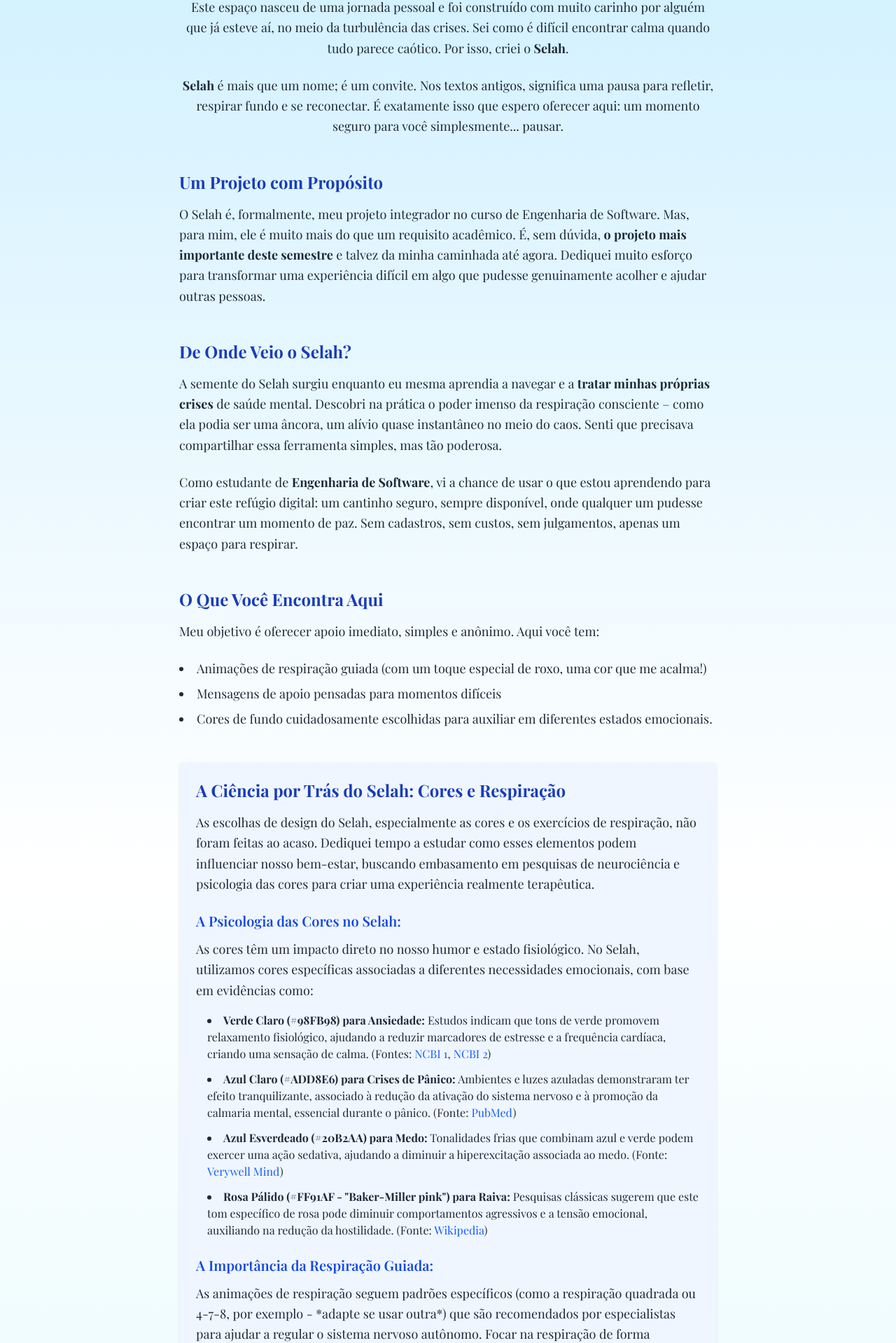
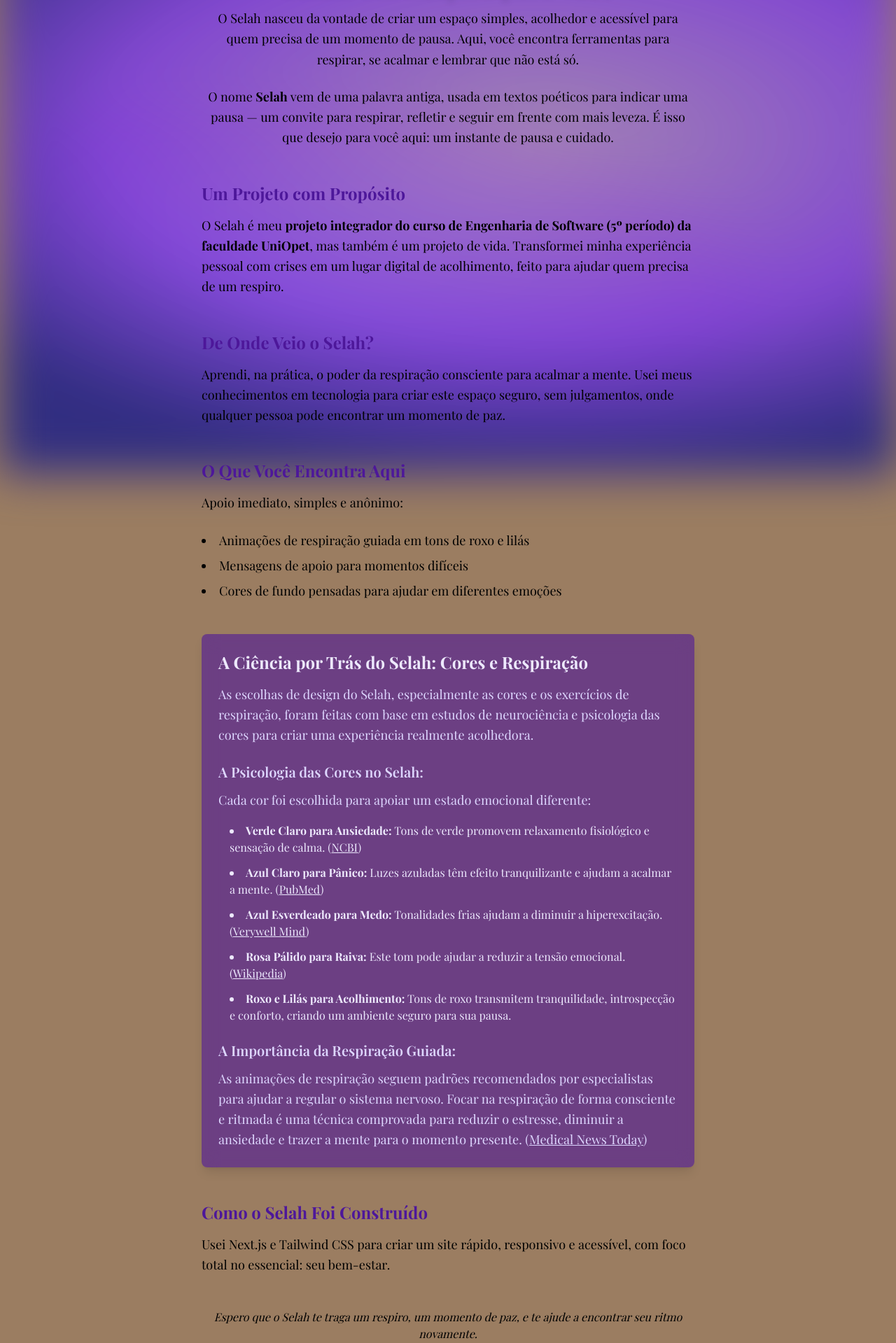
Before and after one commit to leticiael/selah-app, a Next.js app: page /sobre in a window 1280 px wide. Shown: the part 124-2043 px from the top of the page at 70% size. Built offline with nearby package versions, Linux system fonts and the light colour scheme; a web font is replaced by a local one.

Commit message:
about us

```diff
--- a/src/app/medo/page.tsx
+++ b/src/app/medo/page.tsx
@@ -137,8 +137,8 @@ export default function MedoPage() {
             <h1 className="text-2xl sm:text-3xl font-semibold text-indigo-100 mt-6 sm:mt-12 mb-2 text-center leading-tight">
               {sel.label} de Respiração
             </h1>
-            <div className="mb-8 sm:mb-16"></div>
-            <p className="mb-6 sm:mb-8 text-indigo-100 text-center text-base sm:text-lg">
+            <div className="mb-12 sm:mb-24"></div>
+            <p className="mb-8 sm:mb-12 text-indigo-100 text-center text-base sm:text-lg">
               {phase === "inhale"
                 ? "Inspire com calma"
                 : phase === "hold"
--- a/src/app/sobre/page.tsx
+++ b/src/app/sobre/page.tsx
@@ -1,114 +1,132 @@
+"use client";
 export default function Sobre() {
   return (
-      <main className="min-h-screen bg-gradient-to-b from-[#d0f0ff] via-white to-[#dff9fb] text-gray-800 px-6 py-16 md:px-24 transition-all duration-700 ease-in-out">
-        <div className="max-w-3xl mx-auto">
+    <main className="relative min-h-screen w-full overflow-x-hidden flex flex-col items-center justify-center px-0 py-0">
+      {/* Fundo animado com gradiente roxo/lilás escuro e blur */}
+      <div
+        className="fixed inset-0 -z-10 animate-gradient-move"
+        style={{
+          background:
+            "radial-gradient(ellipse 80% 60% at 60% 40%, #a78bfa88 0%, #7c3aedcc 60%, #312e81 100%), radial-gradient(ellipse 60% 40% at 30% 70%, #c4b5fd55 0%, #a21caf44 80%, transparent 100%)",
+          filter: "blur(32px)",
+          transition: "background 1s",
+        }}
+      />
+      <div className="max-w-3xl mx-auto px-4 sm:px-8 py-12 sm:py-20">
         {/* Introdução com Carinho e Significado */}
         <section className="text-center mb-12">
-            <h1 className="text-4xl font-bold text-blue-800 mb-4">Selah: Um Respiro Criado com Carinho</h1>
-            <p className="text-lg leading-relaxed mb-6">
-              Este espaço nasceu de uma jornada pessoal e foi construído com muito carinho por alguém que já esteve aí, no meio da turbulência das crises. Sei como é difícil encontrar calma quando tudo parece caótico. Por isso, criei o <strong>Selah</strong>.
+          <h1 className="text-4xl font-bold text-black mb-4 drop-shadow-lg">Selah: Um Respiro para Você</h1>
+          <p className="text-lg leading-relaxed mb-6 text-black">
+            O Selah nasceu da vontade de criar um espaço simples, acolhedor e acessível para quem precisa de um momento de pausa. Aqui, você encontra ferramentas para respirar, se acalmar e lembrar que não está só.
           </p>
-            <p className="text-lg leading-relaxed mb-6">
-              <strong>Selah</strong> é mais que um nome; é um convite. Nos textos antigos, significa uma pausa para refletir, respirar fundo e se reconectar. É exatamente isso que espero oferecer aqui: um momento seguro para você simplesmente... pausar.
+          <p className="text-lg leading-relaxed mb-6 text-black">
+            O nome <strong>Selah</strong> vem de uma palavra antiga, usada em textos poéticos para indicar uma pausa — um convite para respirar, refletir e seguir em frente com mais leveza. É isso que desejo para você aqui: um instante de pausa e cuidado.
           </p>
         </section>
 
         {/* O Projeto Mais Importante */}
         <section className="mb-12">
-            <h2 className="text-2xl font-bold text-blue-800 mb-4">Um Projeto com Propósito</h2>
-            <p className="text-lg leading-relaxed mb-6">
-              O Selah é, formalmente, meu projeto integrador no curso de Engenharia de Software. Mas, para mim, ele é muito mais do que um requisito acadêmico. É, sem dúvida, <strong>o projeto mais importante deste semestre</strong> e talvez da minha caminhada até agora. Dediquei muito esforço para transformar uma experiência difícil em algo que pudesse genuinamente acolher e ajudar outras pessoas.
+          <h2 className="text-2xl font-bold text-violet-900 mb-4">Um Projeto com Propósito</h2>
+          <p className="text-lg leading-relaxed mb-6 text-black">
+            O Selah é meu <strong>projeto integrador do curso de Engenharia de Software (5º período) da faculdade UniOpet</strong>, mas também é um projeto de vida. Transformei minha experiência pessoal com crises em um lugar digital de acolhimento, feito para ajudar quem precisa de um respiro.
           </p>
         </section>
 
+
         {/* Minha História e Motivação */}
         <section className="mb-12">
-            <h2 className="text-2xl font-bold text-blue-800 mb-4">
+          <h2 className="text-2xl font-bold text-violet-900 mb-4">
             De Onde Veio o Selah?
           </h2>
-            <p className="text-lg leading-relaxed mb-6">
-              A semente do Selah surgiu enquanto eu mesma aprendia a navegar e a <strong>tratar minhas próprias crises</strong> de saúde mental. Descobri na prática o poder imenso da respiração consciente – como ela podia ser uma âncora, um alívio quase instantâneo no meio do caos. Senti que precisava compartilhar essa ferramenta simples, mas tão poderosa.
-            </p>
-            <p className="text-lg leading-relaxed">
-              Como estudante de <strong>Engenharia de Software</strong>, vi a chance de usar o que estou aprendendo para criar este refúgio digital: um cantinho seguro, sempre disponível, onde qualquer um pudesse encontrar um momento de paz. Sem cadastros, sem custos, sem julgamentos, apenas um espaço para respirar.
+          <p className="text-lg leading-relaxed mb-6 text-black">
+            Aprendi, na prática, o poder da respiração consciente para acalmar a mente. Usei meus conhecimentos em tecnologia para criar este espaço seguro, sem julgamentos, onde qualquer pessoa pode encontrar um momento de paz.
           </p>
         </section>
 
         {/* O Que o Selah Oferece */}
         <section className="mb-12">
-            <h2 className="text-2xl font-bold text-blue-800 mb-4">O Que Você Encontra Aqui</h2>
-            <p className="text-lg leading-relaxed mb-6">
-              Meu objetivo é oferecer apoio imediato, simples e anônimo. Aqui você tem:
+          <h2 className="text-2xl font-bold text-violet-900 mb-4">O Que Você Encontra Aqui</h2>
+          <p className="text-lg leading-relaxed mb-6 text-black">
+            Apoio imediato, simples e anônimo:
           </p>
-            <ul className="list-disc list-inside mb-6 space-y-2">
-              <li className="text-lg">Animações de respiração guiada (com um toque especial de roxo, uma cor que me acalma!)</li>
-              <li className="text-lg">Mensagens de apoio pensadas para momentos difíceis</li>
-              <li className='text-lg'>Cores de fundo cuidadosamente escolhidas para auxiliar em diferentes estados emocionais.</li> {/* Adicionado item */}
+          <ul className="list-disc list-inside mb-6 space-y-2 text-black">
+            <li className="text-lg">Animações de respiração guiada em tons de roxo e lilás</li>
+            <li className="text-lg">Mensagens de apoio para momentos difíceis</li>
+            <li className="text-lg">Cores de fundo pensadas para ajudar em diferentes emoções</li>
           </ul>
         </section>
 
-          {/* NOVA SEÇÃO: A Ciência por Trás do Selah */}
-          <section className="mb-12 p-6 bg-blue-50 rounded-lg shadow-sm">
-            <h2 className="text-2xl font-bold text-blue-800 mb-4">A Ciência por Trás do Selah: Cores e Respiração</h2>
-            <p className="text-lg leading-relaxed mb-6">
-              As escolhas de design do Selah, especialmente as cores e os exercícios de respiração, não foram feitas ao acaso. Dediquei tempo a estudar como esses elementos podem influenciar nosso bem-estar, buscando embasamento em pesquisas de neurociência e psicologia das cores para criar uma experiência realmente terapêutica.
+        {/* Ciência por Trás do Selah */}
+        <section className="mb-12 p-6 bg-violet-900/60 rounded-lg shadow-lg backdrop-blur-md">
+          <h2 className="text-2xl font-bold text-violet-100 mb-4">A Ciência por Trás do Selah: Cores e Respiração</h2>
+          <p className="text-lg leading-relaxed mb-6 text-violet-200">
+            As escolhas de design do Selah, especialmente as cores e os exercícios de respiração, foram feitas com base em estudos de neurociência e psicologia das cores para criar uma experiência realmente acolhedora.
           </p>
-            <h3 className="text-xl font-semibold text-blue-700 mb-3">A Psicologia das Cores no Selah:</h3>
-            <p className="text-lg leading-relaxed mb-4">
-              As cores têm um impacto direto no nosso humor e estado fisiológico. No Selah, utilizamos cores específicas associadas a diferentes necessidades emocionais, com base em evidências como:
+          <h3 className="text-xl font-semibold text-violet-200 mb-3">A Psicologia das Cores no Selah:</h3>
+          <p className="text-lg leading-relaxed mb-4 text-violet-200">
+            Cada cor foi escolhida para apoiar um estado emocional diferente:
           </p>
-            <ul className="list-disc list-inside space-y-3 mb-6 pl-4">
+          <ul className="list-disc list-inside space-y-3 mb-6 pl-4 text-violet-100">
             <li>
-                <strong>Verde Claro (#98FB98) para Ansiedade:</strong> Estudos indicam que tons de verde promovem relaxamento fisiológico, ajudando a reduzir marcadores de estresse e a frequência cardíaca, criando uma sensação de calma. (Fontes: <a href="https://pmc.ncbi.nlm.nih.gov/articles/PMC4823907/" target="_blank" rel="noopener noreferrer" className="text-blue-600 hover:underline">NCBI 1</a>, <a href="https://pmc.ncbi.nlm.nih.gov/articles/PMC6137615/" target="_blank" rel="noopener noreferrer" className="text-blue-600 hover:underline">NCBI 2</a>)
+              <strong>Verde Claro para Ansiedade:</strong> Tons de verde promovem relaxamento fisiológico e sensação de calma. (<a href="https://pmc.ncbi.nlm.nih.gov/articles/PMC4823907/" target="_blank" rel="noopener noreferrer" className="underline">NCBI</a>)
             </li>
             <li>
-                <strong>Azul Claro (#ADD8E6) para Crises de Pânico:</strong> Ambientes e luzes azuladas demonstraram ter efeito tranquilizante, associado à redução da ativação do sistema nervoso e à promoção da calmaria mental, essencial durante o pânico. (Fonte: <a href="https://pubmed.ncbi.nlm.nih.gov/28701170/" target="_blank" rel="noopener noreferrer" className="text-blue-600 hover:underline">PubMed</a>)
+              <strong>Azul Claro para Pânico:</strong> Luzes azuladas têm efeito tranquilizante e ajudam a acalmar a mente. (<a href="https://pubmed.ncbi.nlm.nih.gov/28701170/" target="_blank" rel="noopener noreferrer" className="underline">PubMed</a>)
             </li>
             <li>
-                <strong>Azul Esverdeado (#20B2AA) para Medo:</strong> Tonalidades frias que combinam azul e verde podem exercer uma ação sedativa, ajudando a diminuir a hiperexcitação associada ao medo. (Fonte: <a href="https://www.verywellmind.com/color-psychology-2795824" target="_blank" rel="noopener noreferrer" className="text-blue-600 hover:underline">Verywell Mind</a>)
+              <strong>Azul Esverdeado para Medo:</strong> Tonalidades frias ajudam a diminuir a hiperexcitação. (<a href="https://www.verywellmind.com/color-psychology-2795824" target="_blank" rel="noopener noreferrer" className="underline">Verywell Mind</a>)
             </li>
             <li>
-                <strong>Rosa Pálido (#FF91AF - "Baker-Miller pink") para Raiva:</strong> Pesquisas clássicas sugerem que este tom específico de rosa pode diminuir comportamentos agressivos e a tensão emocional, auxiliando na redução da hostilidade. (Fonte: <a href="https://en.wikipedia.org/wiki/Baker-Miller_pink" target="_blank" rel="noopener noreferrer" className="text-blue-600 hover:underline">Wikipedia</a>)
+              <strong>Rosa Pálido para Raiva:</strong> Este tom pode ajudar a reduzir a tensão emocional. (<a href="https://en.wikipedia.org/wiki/Baker-Miller_pink" target="_blank" rel="noopener noreferrer" className="underline">Wikipedia</a>)
+            </li>
+            <li>
+              <strong>Roxo e Lilás para Acolhimento:</strong> Tons de roxo transmitem tranquilidade, introspecção e conforto, criando um ambiente seguro para sua pausa.
             </li>
           </ul>
-            <h3 className="text-xl font-semibold text-blue-700 mb-3">A Importância da Respiração Guiada:</h3>
-            <p className="text-lg leading-relaxed">
-               As animações de respiração seguem padrões específicos (como a respiração quadrada ou 4-7-8, por exemplo - *adapte se usar outra*) que são recomendados por especialistas para ajudar a regular o sistema nervoso autônomo. Focar na respiração de forma consciente e ritmada é uma técnica comprovada para reduzir a resposta ao estresse, diminuir a ansiedade e trazer a mente para o momento presente. (Fontes incluem práticas de mindfulness e bem-estar geral, e pesquisas como <a href="https://www.medicalnewstoday.com/articles/324417" target="_blank" rel="noopener noreferrer" className="text-blue-600 hover:underline">Medical News Today</a>).
+          <h3 className="text-xl font-semibold text-violet-200 mb-3">A Importância da Respiração Guiada:</h3>
+          <p className="text-lg leading-relaxed text-violet-200">
+            As animações de respiração seguem padrões recomendados por especialistas para ajudar a regular o sistema nervoso. Focar na respiração de forma consciente e ritmada é uma técnica comprovada para reduzir o estresse, diminuir a ansiedade e trazer a mente para o momento presente. (<a href="https://www.medicalnewstoday.com/articles/324417" target="_blank" rel="noopener noreferrer" className="underline">Medical News Today</a>)
           </p>
         </section>
-          {/* FIM DA NOVA SEÇÃO */}
 
-
-          {/* Aspectos Técnicos (com foco no propósito) */}
+        {/* Aspectos Técnicos */}
         <section className="mb-12">
-            <h2 className="text-2xl font-bold text-blue-800 mb-4">
+          <h2 className="text-2xl font-bold text-violet-900 mb-4">
             Como o Selah Foi Construído
           </h2>
-            <p className="text-lg leading-relaxed mb-6">
-              Para dar vida ao Selah, escolhi tecnologias que me ajudaram a criar uma experiência leve, rápida e focada no essencial:
-            </p>
-            <ul className="list-disc list-inside mb-6 space-y-2">
-              <li className="text-lg"><strong>Next.js:</strong> Para garantir que o site seja rápido e funcione bem em qualquer dispositivo.</li>
-              <li className="text-lg"><strong>Tailwind CSS:</strong> Para criar um visual limpo, suave e acessível, que convide à calma.</li>
-            </ul>
-            <p className="text-lg leading-relaxed">
-              A prioridade sempre foi construir um ambiente leve, seguro e totalmente focado em oferecer um momento de paz, sem distrações, e onde cada detalhe, da cor à animação, tivesse um propósito terapêutico.
+          <p className="text-lg leading-relaxed mb-6 text-black">
+            Usei Next.js e Tailwind CSS para criar um site rápido, responsivo e acessível, com foco total no essencial: seu bem-estar.
           </p>
         </section>
 
         {/* Mensagem Final Pessoal */}
         <div className="text-center mt-12">
-            <p className="text-md italic text-gray-600">
-              Do fundo do meu coração, espero que o Selah te traga um respiro, um momento de paz, e te ajude a encontrar seu ritmo novamente, assim como a respiração e o estudo desses detalhes têm me ajudado.
+          <p className="text-md italic text-black">
+            Espero que o Selah te traga um respiro, um momento de paz, e te ajude a encontrar seu ritmo novamente.
           </p>
           <a
             href="/"
-              className="inline-block mt-8 px-6 py-3 text-white bg-blue-700 rounded-xl border border-blue-800/20 hover:bg-blue-800 transition font-semibold"
+            className="inline-block mt-8 px-6 py-3 text-white bg-violet-700 rounded-xl border border-violet-800/20 hover:bg-violet-800 transition font-semibold"
           >
             Voltar para início
           </a>
         </div>
       </div>
+      {/* Animação de gradiente suave */}
+      <style>{`
+        @keyframes gradient-move {
+          0%, 100% {
+            background-position: 60% 40%, 30% 70%;
+          }
+          50% {
+            background-position: 70% 60%, 20% 80%;
+          }
+        }
+        .animate-gradient-move {
+          background-size: 200% 200%, 180% 180%;
+          animation: gradient-move 12s ease-in-out infinite alternate;
+        }
+      `}</style>
     </main>
   );
 }
```
Lines whose indentation alone changed are shown as unchanged.
